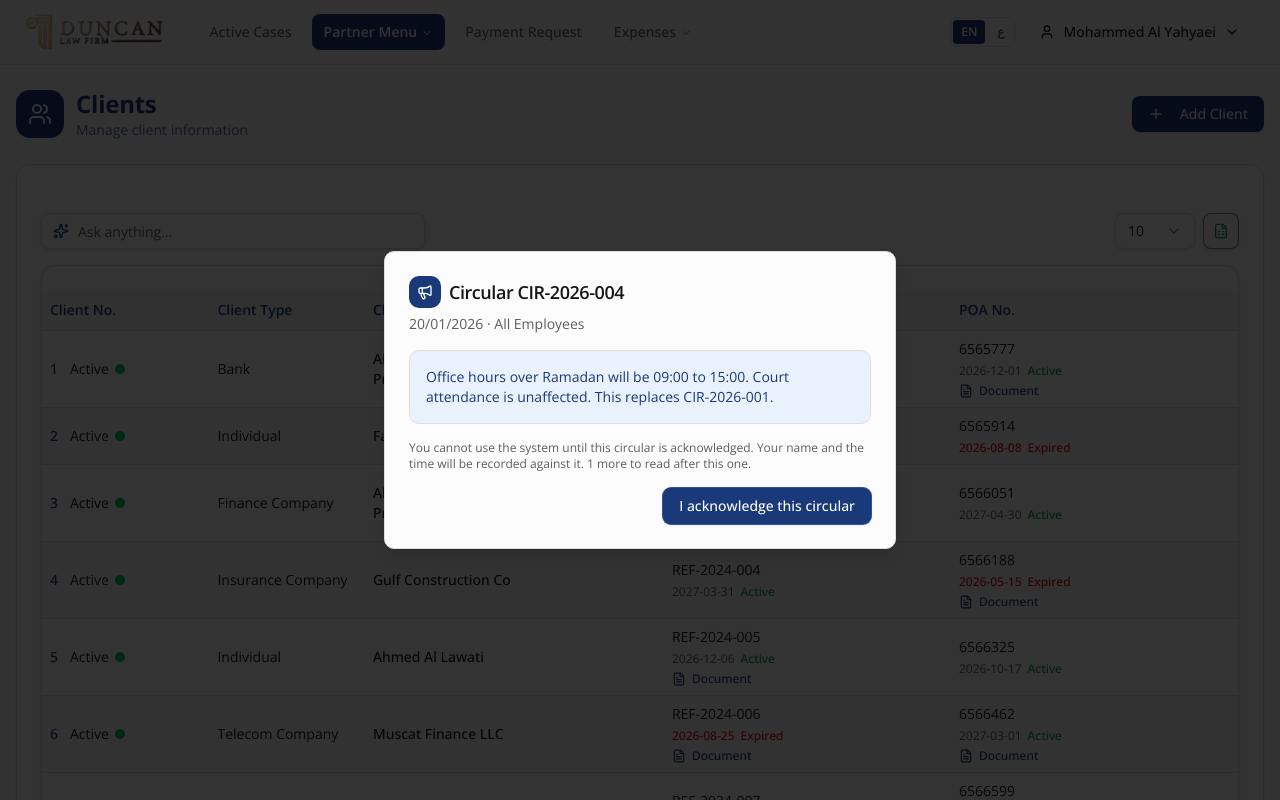
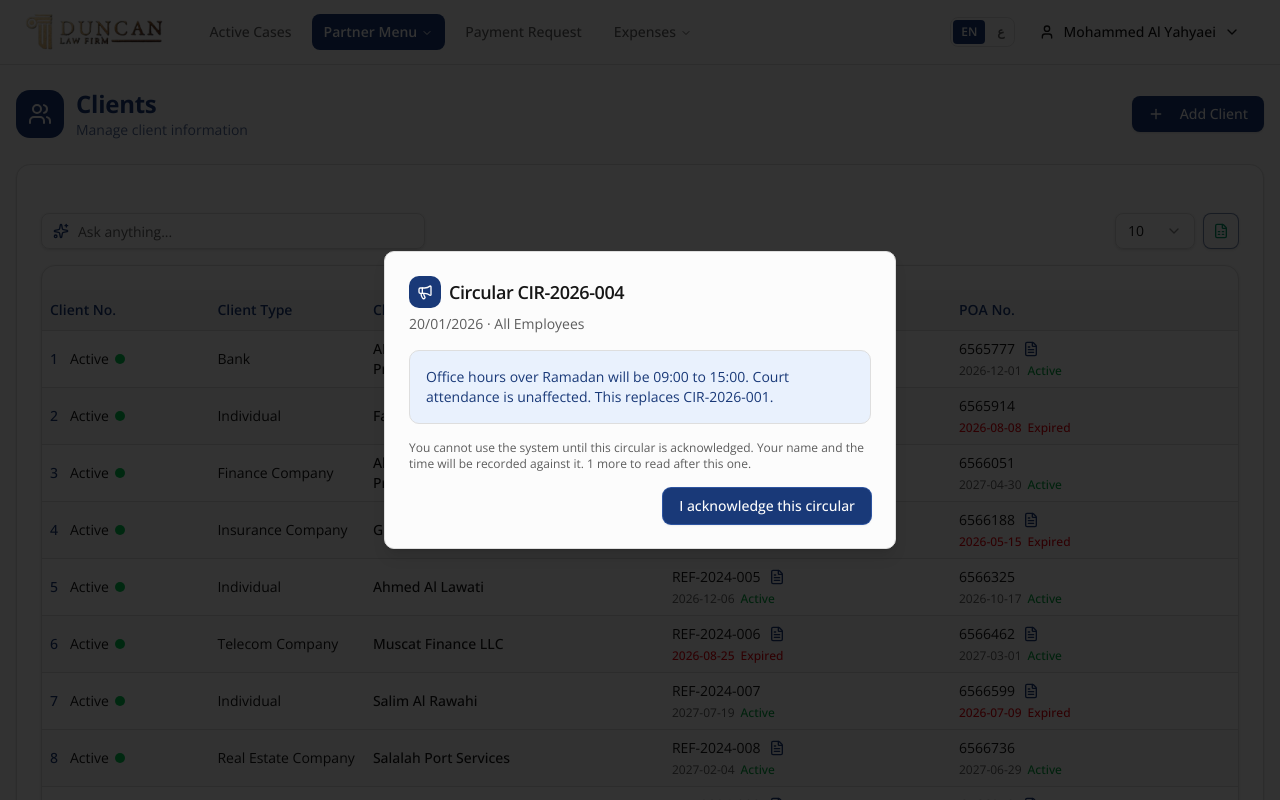
Before and after one commit to mehak187/elpnew, a React (Vite) app: page /clients in a window 1280 px wide. Shown: the top 800 px of the page. Built offline with nearby package versions, Linux system fonts and the light colour scheme.

Commit message:
update ClientsList.jsx

```diff
--- a/src/pages/clients/ClientsList.jsx
+++ b/src/pages/clients/ClientsList.jsx
@@ -85,22 +85,27 @@ function ExpiryDate({ date }) {
 }
 
 /**
- * The one format an uploaded document is ever shown in - the same icon and the
- * same word, wherever it appears.
+ * The attached copy, offered as the icon alone.
+ *
+ * It sits on the same line as the number it belongs to rather than under it:
+ * the word "Document" repeated down two columns of every row said nothing the
+ * icon does not, and cost each row a line to say it. The word is kept in the
+ * tooltip and read out to screen readers.
  */
-function DocumentLink({ url }) {
+function DocumentLink({ url, label }) {
   if (!url) return null;
   return (
     <button
       type="button"
+      title={label}
       onClick={(e) => {
         e.stopPropagation();
         window.open(url, "_blank", "noopener,noreferrer");
       }}
-      className="flex items-center gap-1.5 rounded text-xs font-medium text-primary underline-offset-2 hover:underline focus:outline-none focus:ring-2 focus:ring-ring"
+      className="shrink-0 rounded text-primary hover:text-primary/70 focus:outline-none focus:ring-2 focus:ring-ring"
     >
-      <FileText className="h-3.5 w-3.5 shrink-0" />
-      Document
+      <FileText className="h-4 w-4" />
+      <span className="sr-only">{label}</span>
     </button>
   );
 }
@@ -177,9 +182,14 @@ export default function ClientsList() {
       width: "24%",
       render: (value, row) => (
         <div className="space-y-1">
-          <p>{value}</p>
+          <p className="flex items-center gap-2">
+            {value}
+            <DocumentLink
+              url={row.attachments?.referenceCopy}
+              label="Open reference document"
+            />
+          </p>
           <ExpiryDate date={row.referenceExpiryDate} />
-          <DocumentLink url={row.attachments?.referenceCopy} />
         </div>
       ),
     },
@@ -189,9 +199,14 @@ export default function ClientsList() {
       width: "24%",
       render: (value, row) => (
         <div className="space-y-1">
-          <p>{value}</p>
+          <p className="flex items-center gap-2">
+            {value}
+            <DocumentLink
+              url={row.attachments?.poaCopy}
+              label="Open power of attorney"
+            />
+          </p>
           <ExpiryDate date={row.poaExpiryDate} />
-          <DocumentLink url={row.attachments?.poaCopy} />
         </div>
       ),
     },
```
